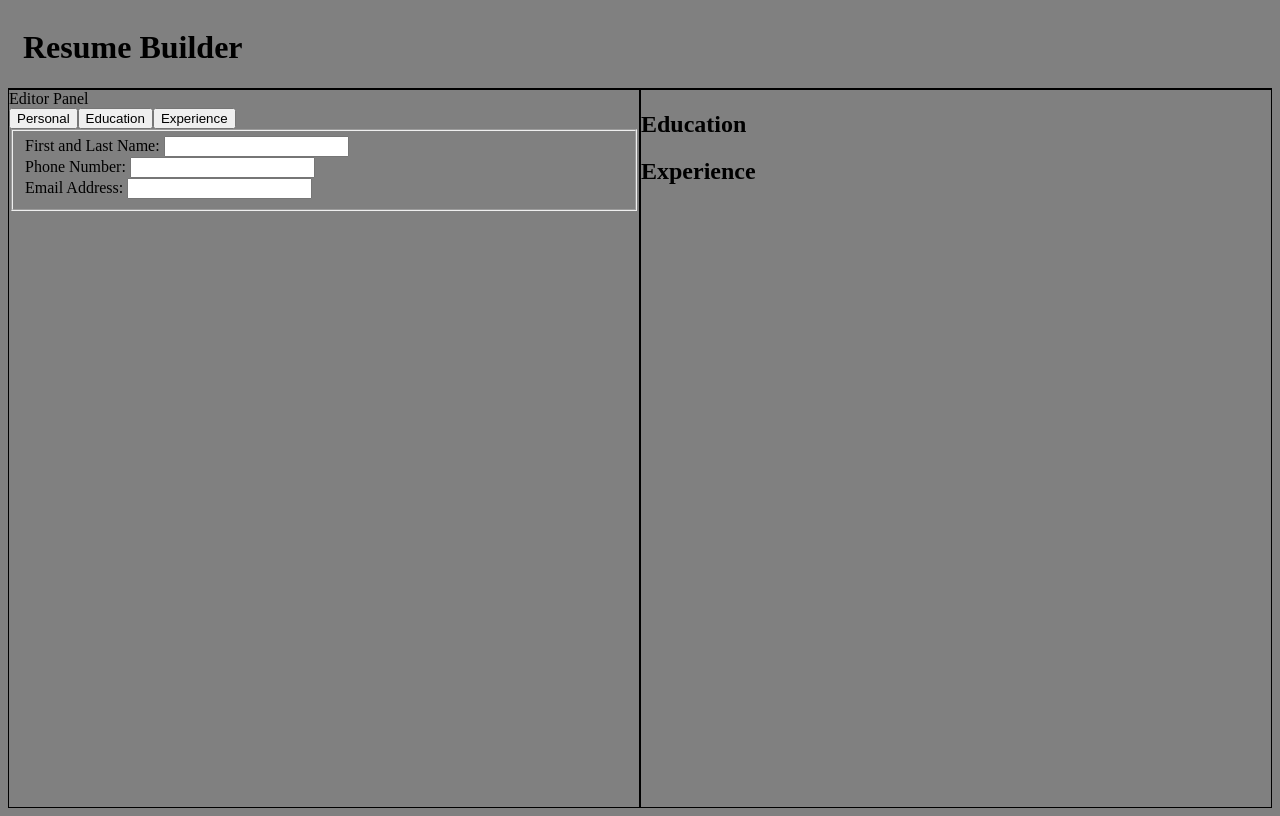
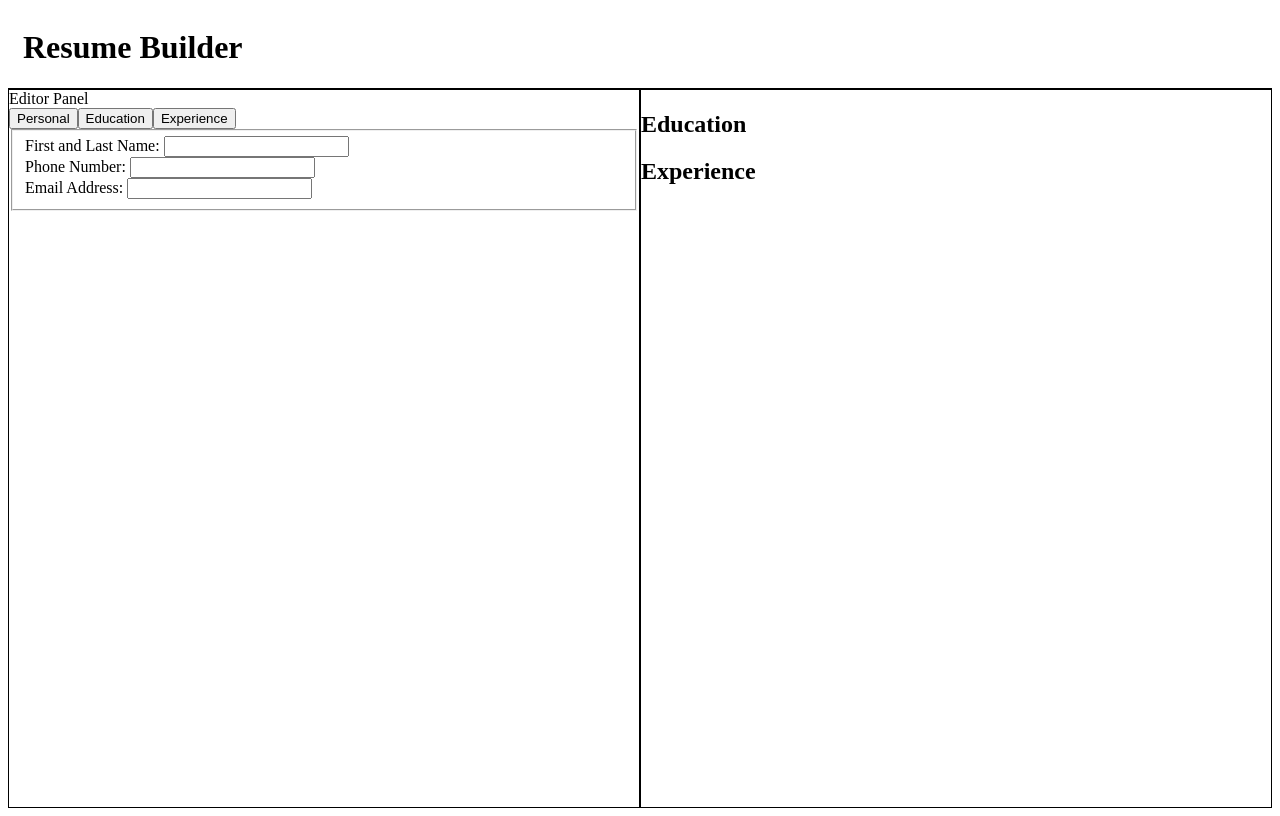
Before and after one commit to anuragmaganti/ResumeLoomr, a React (Vite) app: page / in a window 1280 px wide. Built offline with nearby package versions, Linux system fonts and the light colour scheme.

Commit message:
changed background color to white for readability

```diff
--- a/src/index.css
+++ b/src/index.css
@@ -1,3 +1,3 @@
 :root{
-background-color: gray;
+background-color: white;
 }
```
